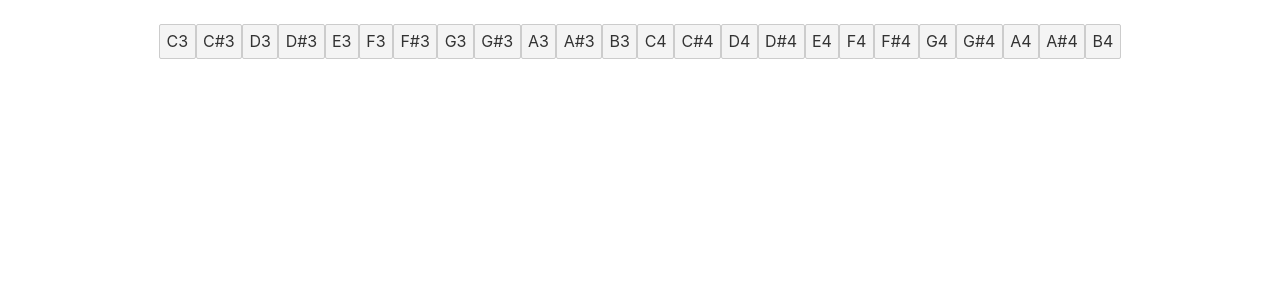
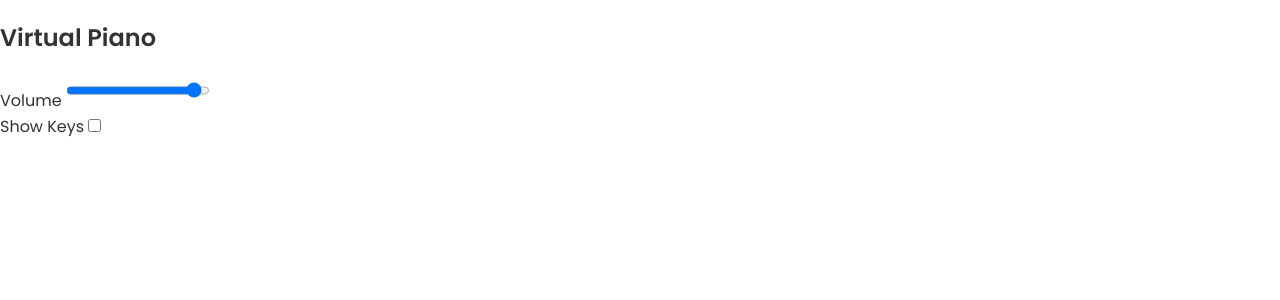
Before and after one commit to IvoMCFerreira/svelte-piano, a Svelte app: page / in a window 1280 px wide. Shown: the top 300 px of the page. Built offline with nearby package versions, Linux system fonts and the light colour scheme.

Commit message:
Slider and Checkbox

```diff
--- a/src/App.svelte
+++ b/src/App.svelte
@@ -3,27 +3,20 @@
 </script>
 
 <main>
+  <head
+    ><link
+      rel="stylesheet"
+      href="https://fonts.googleapis.com/css2?family=Poppins:wght@400;500;600&display=swap"
+    />
+  </head>
   <Keyboard />
 </main>
 
 <style>
-  main {
-    text-align: center;
-    padding: 1em;
-    max-width: 240px;
-    margin: 0 auto;
-  }
-
-  h1 {
-    color: #ff3e00;
-    text-transform: uppercase;
-    font-size: 4em;
-    font-weight: 100;
-  }
-
-  @media (min-width: 640px) {
-    main {
-      max-width: none;
-    }
+  :global(body) {
+    margin: 0;
+    padding: 0;
+    box-sizing: border-box;
+    font-family: "Poppins", sans-serif;
   }
 </style>
--- a/src/components/Keyboard.svelte
+++ b/src/components/Keyboard.svelte
@@ -1,73 +1,14 @@
-<script>
-  import { onMount } from "svelte";
-  import * as Tone from "tone";
+<div class="wrapper">
+  <header>
+    <h2>Virtual Piano</h2>
+    <div class="column volume-slider">
+      <span>Volume</span>
+      <input type="range" min="0" max="100" value="100" class="volume-slider" />
+    </div>
+    <div class="column keys-checkbox">
+      <span>Show Keys</span>
+      <input type="checkbox" />
+    </div>
 
-  // Define the notes for two octaves (24 notes)
-  const notes = [
-    "C3",
-    "C#3",
-    "D3",
-    "D#3",
-    "E3",
-    "F3",
-    "F#3",
-    "G3",
-    "G#3",
-    "A3",
-    "A#3",
-    "B3",
-    "C4",
-    "C#4",
-    "D4",
-    "D#4",
-    "E4",
-    "F4",
-    "F#4",
-    "G4",
-    "G#4",
-    "A4",
-    "A#4",
-    "B4",
-  ];
-
-  // Initialize Tone.js synth
-  const synth = new Tone.Synth().toDestination();
-
-  // Play a note when a key is pressed
-  function playNote(note) {
-    synth.triggerAttackRelease(note, "8n");
-  }
-
-  // Handle key press events
-  function handleKeyPress(event) {
-    // Map key press to corresponding note index
-    const keyIndex = event.keyCode - 65; // Map A to index 0, B to index 1, and so on
-
-    // Check if the key corresponds to a valid note
-    if (keyIndex >= 0 && keyIndex < notes.length) {
-      playNote(notes[keyIndex]); // Play the corresponding note
-    }
-  }
-
-  // Add event listener when the component is mounted
-  onMount(() => {
-    window.addEventListener("keydown", handleKeyPress);
-
-    // Remove event listener when the component is unmounted
-    return () => {
-      window.removeEventListener("keydown", handleKeyPress);
-    };
-  });
-</script>
-
-<!-- Render the keyboard UI -->
-<div>
-  {#each notes as note}
-    <button on:click={() => playNote(note)}>{note}</button>
-  {/each}
+  </header>
 </div>
-
-<style>
-  /* Add styling for the keyboard keys */
-  /* You can customize the styling as needed */
-</style>
```
